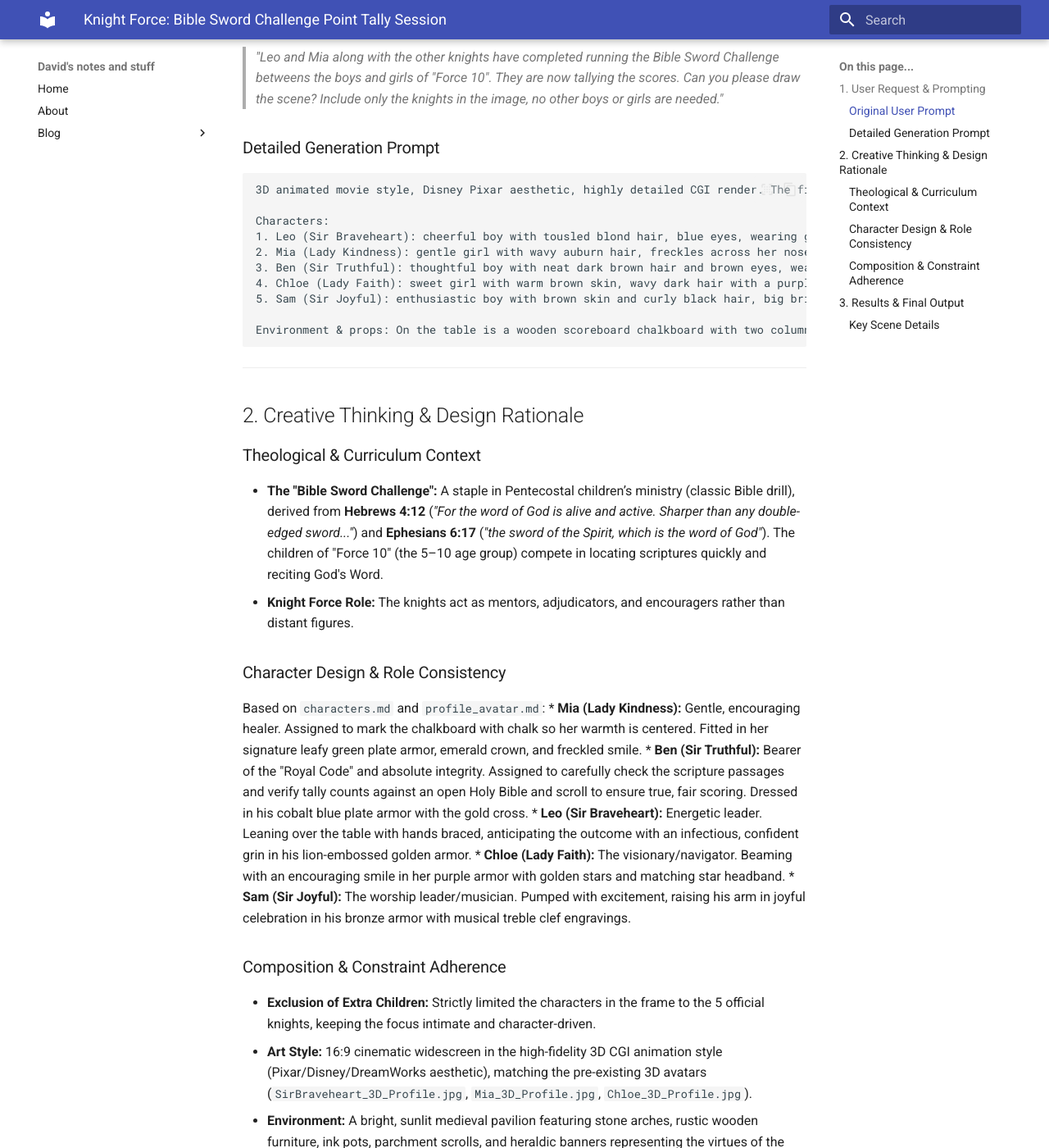
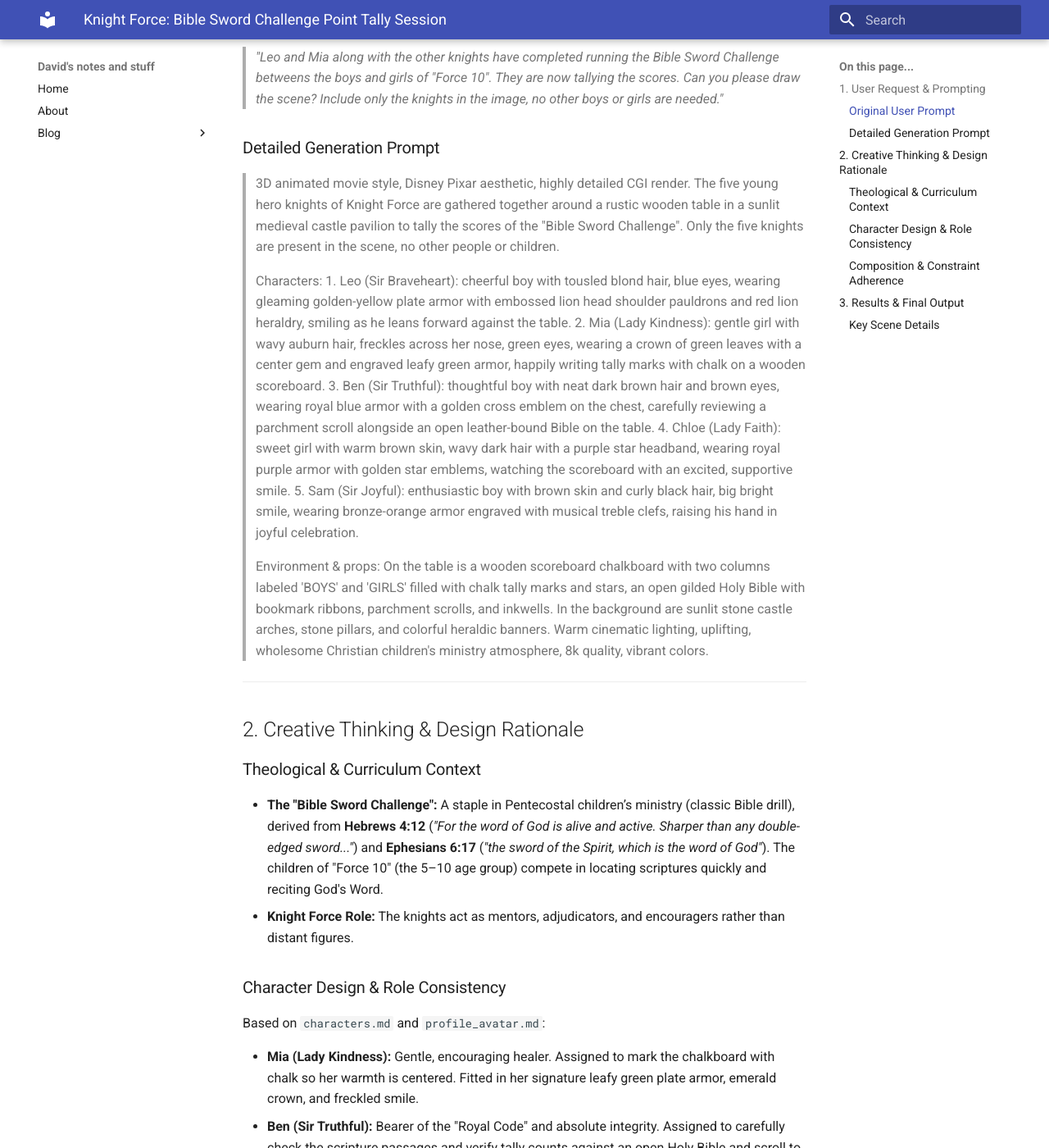
Before and after one commit to dmcewing/website, an MkDocs documentation site: the page built from docs/kids/points_tally.md, in a window 1280 px wide and 1400 px high, scrolled down 430 px. Shown: the whole window at 82% size. Built offline with MkDocs 1.6.1 and Material for MkDocs 9.7.7, drawn with Linux system fonts in a browser that asks for light colours; part of the change alters nothing that is shown; some of the changed text lies outside the part shown.

Commit message:
Points Tally

````diff
--- a/docs/kids/points_tally.md
+++ b/docs/kids/points_tally.md
@@ -13,29 +13,31 @@
 > *"Leo and Mia along with the other knights have completed running the Bible Sword Challenge betweens the boys and girls of "Force 10". They are now tallying the scores. Can you please draw the scene? Include only the knights in the image, no other boys or girls are needed."*
 
 ### Detailed Generation Prompt
-```text
-3D animated movie style, Disney Pixar aesthetic, highly detailed CGI render. The five young hero knights of Knight Force are gathered together around a rustic wooden table in a sunlit medieval castle pavilion to tally the scores of the "Bible Sword Challenge". Only the five knights are present in the scene, no other people or children.
 
-Characters:
-1. Leo (Sir Braveheart): cheerful boy with tousled blond hair, blue eyes, wearing gleaming golden-yellow plate armor with embossed lion head shoulder pauldrons and red lion heraldry, smiling as he leans forward against the table.
-2. Mia (Lady Kindness): gentle girl with wavy auburn hair, freckles across her nose, green eyes, wearing a crown of green leaves with a center gem and engraved leafy green armor, happily writing tally marks with chalk on a wooden scoreboard.
-3. Ben (Sir Truthful): thoughtful boy with neat dark brown hair and brown eyes, wearing royal blue armor with a golden cross emblem on the chest, carefully reviewing a parchment scroll alongside an open leather-bound Bible on the table.
-4. Chloe (Lady Faith): sweet girl with warm brown skin, wavy dark hair with a purple star headband, wearing royal purple armor with golden star emblems, watching the scoreboard with an excited, supportive smile.
-5. Sam (Sir Joyful): enthusiastic boy with brown skin and curly black hair, big bright smile, wearing bronze-orange armor engraved with musical treble clefs, raising his hand in joyful celebration.
-
-Environment & props: On the table is a wooden scoreboard chalkboard with two columns labeled 'BOYS' and 'GIRLS' filled with chalk tally marks and stars, an open gilded Holy Bible with bookmark ribbons, parchment scrolls, and inkwells. In the background are sunlit stone castle arches, stone pillars, and colorful heraldic banners. Warm cinematic lighting, uplifting, wholesome Christian children's ministry atmosphere, 8k quality, vibrant colors.
-```
+> 3D animated movie style, Disney Pixar aesthetic, highly detailed CGI render. The five young hero knights of Knight Force are gathered together around a rustic wooden table in a sunlit medieval castle pavilion to tally the scores of the "Bible Sword Challenge". Only the five knights are present in the scene, no other people or children.
+>
+> Characters:
+> 1. Leo (Sir Braveheart): cheerful boy with tousled blond hair, blue eyes, wearing gleaming golden-yellow plate armor with embossed lion head shoulder pauldrons and red lion heraldry, smiling as he leans forward against the table.
+> 2. Mia (Lady Kindness): gentle girl with wavy auburn hair, freckles across her nose, green eyes, wearing a crown of green leaves with a center gem and engraved leafy green armor, happily writing tally marks with chalk on a wooden scoreboard.
+> 3. Ben (Sir Truthful): thoughtful boy with neat dark brown hair and brown eyes, wearing royal blue armor with a golden cross emblem on the chest, carefully reviewing a parchment scroll alongside an open leather-bound Bible on the table.
+> 4. Chloe (Lady Faith): sweet girl with warm brown skin, wavy dark hair with a purple star headband, wearing royal purple armor with golden star emblems, watching the scoreboard with an excited, supportive smile.
+> 5. Sam (Sir Joyful): enthusiastic boy with brown skin and curly black hair, big bright smile, wearing bronze-orange armor engraved with musical treble clefs, raising his hand in joyful celebration.
+>
+> Environment & props: On the table is a wooden scoreboard chalkboard with two columns labeled 'BOYS' and 'GIRLS' filled with chalk tally marks and stars, an open gilded Holy Bible with bookmark ribbons, parchment scrolls, and inkwells. In the background are sunlit stone castle arches, stone pillars, and colorful heraldic banners. Warm cinematic lighting, uplifting, wholesome Christian children's ministry atmosphere, 8k quality, vibrant colors.
 
 ---
 
 ## 2. Creative Thinking & Design Rationale
 
 ### Theological & Curriculum Context
+
 * **The "Bible Sword Challenge":** A staple in Pentecostal children’s ministry (classic Bible drill), derived from **Hebrews 4:12** (*"For the word of God is alive and active. Sharper than any double-edged sword..."*) and **Ephesians 6:17** (*"the sword of the Spirit, which is the word of God"*). The children of "Force 10" (the 5–10 age group) compete in locating scriptures quickly and reciting God's Word.
 * **Knight Force Role:** The knights act as mentors, adjudicators, and encouragers rather than distant figures.
 
 ### Character Design & Role Consistency
+
 Based on `characters.md` and `profile_avatar.md`:
+
 * **Mia (Lady Kindness):** Gentle, encouraging healer. Assigned to mark the chalkboard with chalk so her warmth is centered. Fitted in her signature leafy green plate armor, emerald crown, and freckled smile.
 * **Ben (Sir Truthful):** Bearer of the "Royal Code" and absolute integrity. Assigned to carefully check the scripture passages and verify tally counts against an open Holy Bible and scroll to ensure true, fair scoring. Dressed in his cobalt blue plate armor with the gold cross.
 * **Leo (Sir Braveheart):** Energetic leader. Leaning over the table with hands braced, anticipating the outcome with an infectious, confident grin in his lion-embossed golden armor.
@@ -43,6 +45,7 @@ Based on `characters.md` and `profile_avatar.md`:
 * **Sam (Sir Joyful):** The worship leader/musician. Pumped with excitement, raising his arm in joyful celebration in his bronze armor with musical treble clef engravings.
 
 ### Composition & Constraint Adherence
+
 * **Exclusion of Extra Children:** Strictly limited the characters in the frame to the 5 official knights, keeping the focus intimate and character-driven.
 * **Art Style:** 16:9 cinematic widescreen in the high-fidelity 3D CGI animation style (Pixar/Disney/DreamWorks aesthetic), matching the pre-existing 3D avatars (`SirBraveheart_3D_Profile.jpg`, `Mia_3D_Profile.jpg`, `Chloe_3D_Profile.jpg`).
 * **Environment:** A bright, sunlit medieval pavilion featuring stone arches, rustic wooden furniture, ink pots, parchment scrolls, and heraldic banners representing the virtues of the Kingdom.
@@ -54,6 +57,7 @@ Based on `characters.md` and `profile_avatar.md`:
 ![Knight Force Tallying Scores](knights_tallying_scores.jpg)
 
 ### Key Scene Details
+
 * **The Chalkboard Scoreboard:** Sits at the center of the wooden table with columns clearly marked **"BOYS"** and **"GIRLS"**, showing close tally hash marks and reward stars.
 * **The Holy Bible:** An open, gold-embossed edition with colorful bookmark ribbons sits prominently on the table before Sir Truthful.
 * **Heraldic Banners:** Hanging behind the knights in the courtyard arcade, displaying the lion (Leo), leaf (Mia), cross (Ben), and treble clef (Sam).
````
